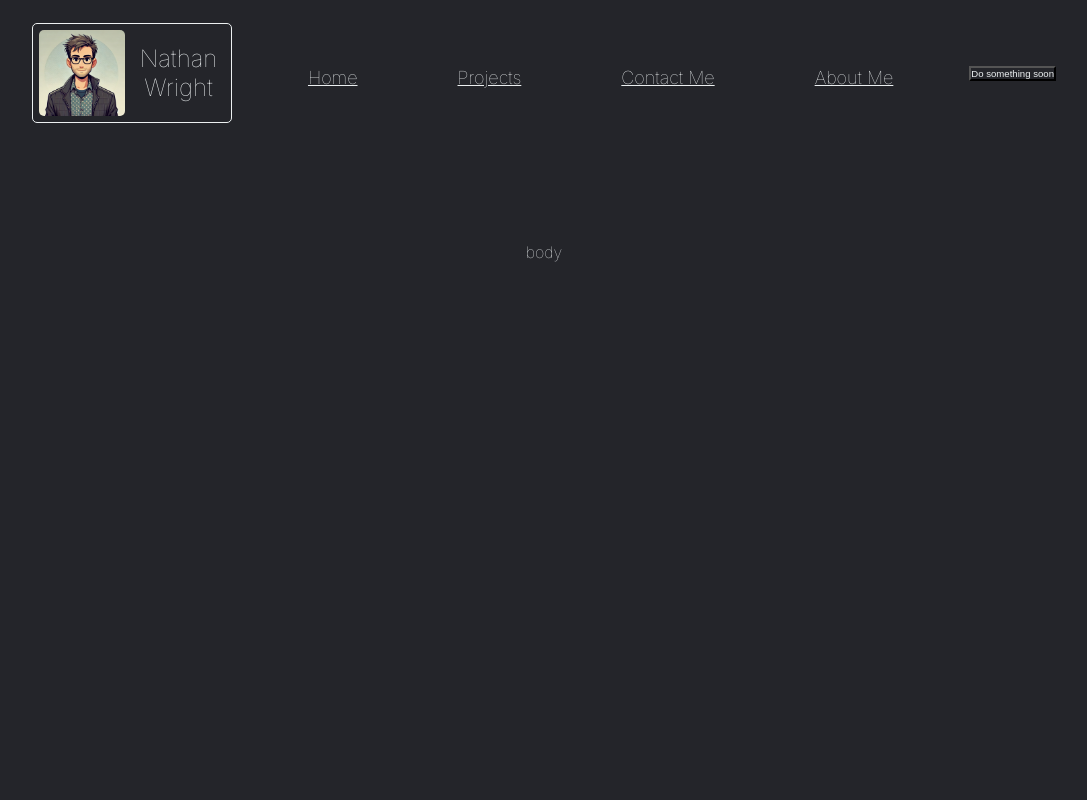
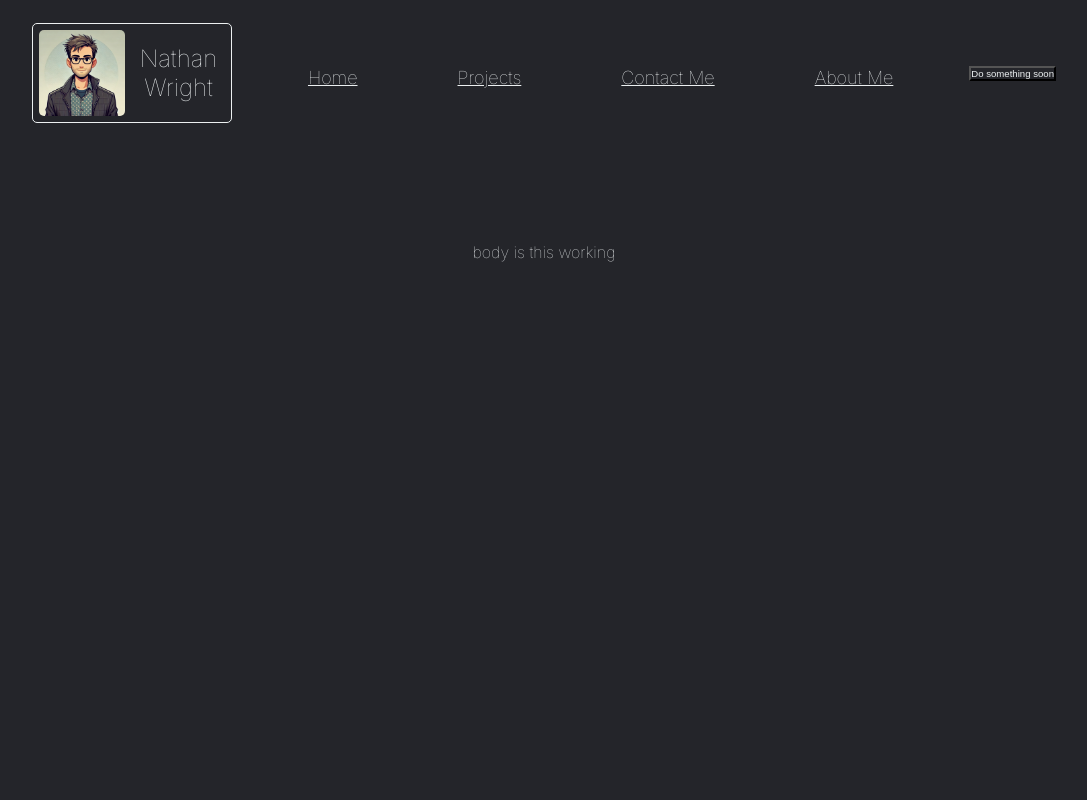
Before and after one commit to NateLog/react-portfolio, a Next.js app: page / in a window 1280 px wide. Shown: the top 800 px of the page, without its empty margins (96-1183 px from the left). Built offline with nearby package versions, Linux system fonts and the light colour scheme.

Commit message:
we're in sync

```diff
--- a/src/app/page.js
+++ b/src/app/page.js
@@ -6,7 +6,7 @@ export default function Home() {
   return (
     <div>
       <Header />
-      <div className={styles.main}>body</div>
+      <div className={styles.main}>body is this working</div>
       <Footer />
     </div>
   );
```
